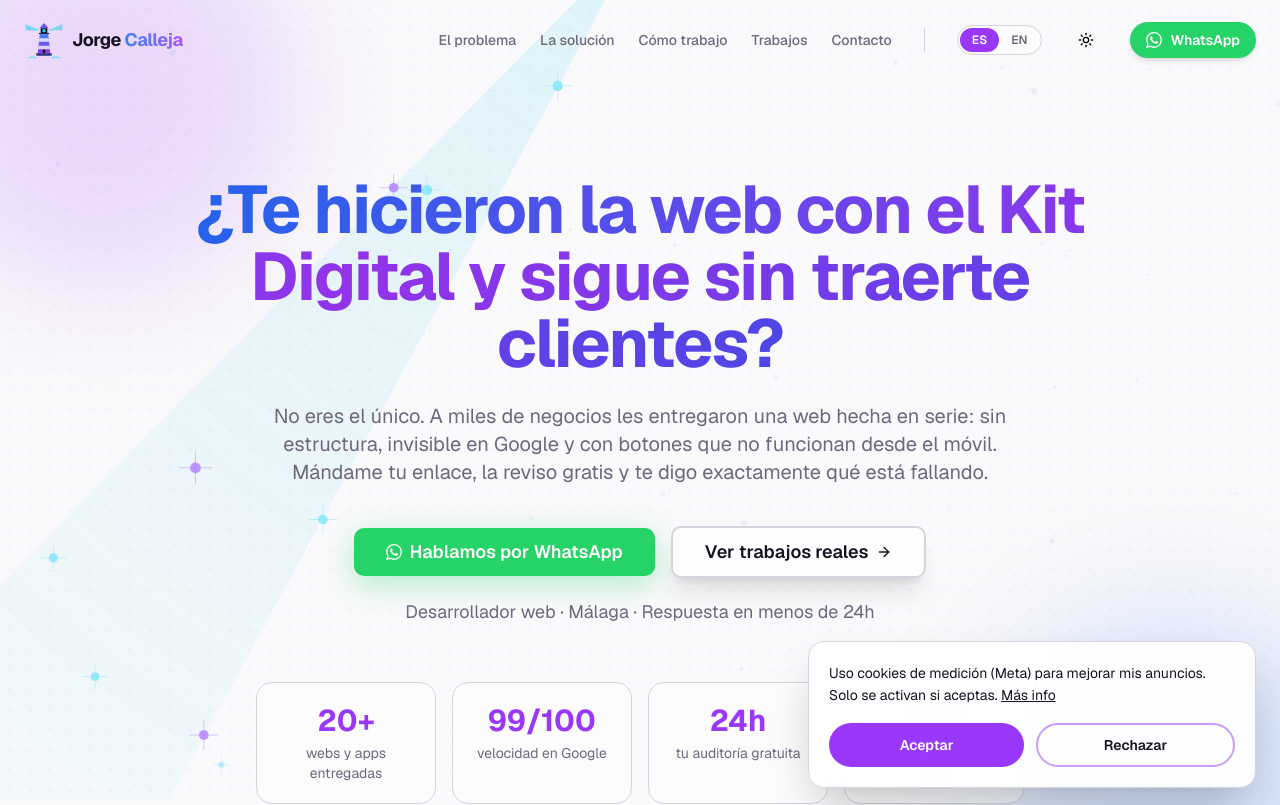
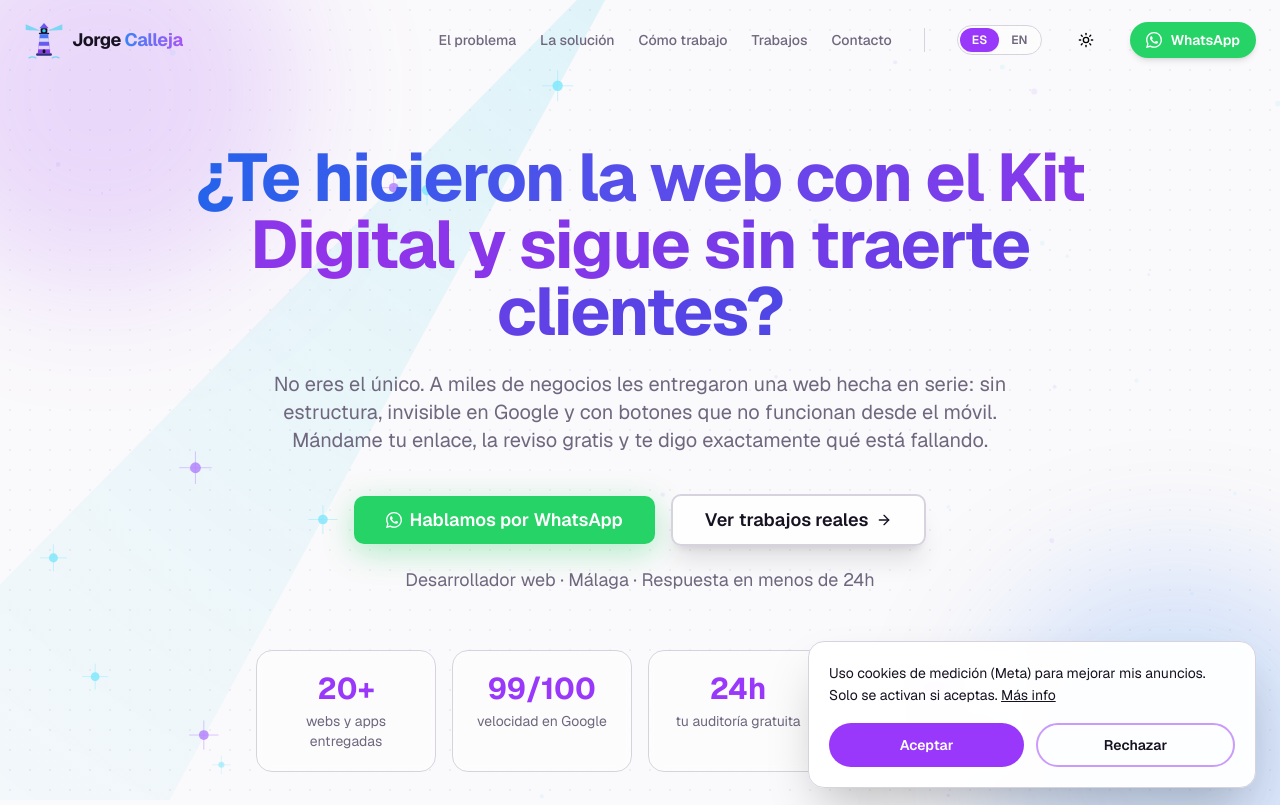
Before and after one commit to CallejaJ/portfolio, a Next.js app: page / in a window 1280 px wide. Shown: the top 805 px of the page. Built offline with nearby package versions, Linux system fonts and the light colour scheme.

Commit message:
Alternate section backgrounds for visual rhythm, compact hero
- Strict plain/tinted alternation across the landing so each section
  is visually delimited (bg-secondary/5 on even sections)
- Hero reduced to min-h-85vh with tighter top padding so the stats
  strip no longer falls below the fold

```diff
--- a/components/header-hero.tsx
+++ b/components/header-hero.tsx
@@ -20,7 +20,7 @@ const item = {
 
 const HeroSection = ({ t }: any) => {
   return (
-    <section className="min-h-screen w-full relative overflow-hidden px-4 sm:px-6">
+    <section className="min-h-[85vh] w-full relative overflow-hidden px-4 sm:px-6">
       <div className="absolute inset-0 bg-grid-pattern opacity-5"></div>
 
       {/* Animated gradient blobs */}
@@ -41,7 +41,7 @@ const HeroSection = ({ t }: any) => {
         variants={container}
         initial="hidden"
         animate="show"
-        className="max-w-5xl mx-auto text-center relative z-10 pt-36 pb-16 md:pt-44 md:pb-24"
+        className="max-w-5xl mx-auto text-center relative z-10 pt-28 pb-14 md:pt-36 md:pb-20"
       >
         {/* Headline */}
         <motion.h1
--- a/components/lead-magnet.tsx
+++ b/components/lead-magnet.tsx
@@ -7,7 +7,7 @@ import { WhatsAppIcon } from "./whatsapp-button";
 
 const LeadMagnetSection = ({ t }: { t: any }) => {
   return (
-    <section className="py-20 relative" id="checklist">
+    <section className="py-20 bg-secondary/5 relative" id="checklist">
       <div className="max-w-4xl mx-auto px-6">
         <motion.div
           initial={{ opacity: 0, y: 30 }}
--- a/components/pain-points.tsx
+++ b/components/pain-points.tsx
@@ -103,7 +103,7 @@ const PainPointItem = ({
 
 const PainPointsSection = ({ t }: { t: any }) => {
   return (
-    <section className="pt-28 pb-24 bg-secondary/5 relative" id="pain-points">
+    <section className="pt-28 pb-24 relative" id="pain-points">
       <div className="max-w-7xl mx-auto px-6">
         <div className="text-center mb-20">
           <motion.h2
--- a/components/process.tsx
+++ b/components/process.tsx
@@ -9,7 +9,7 @@ const icons = [MessageCircle, FileSearch, Handshake, PartyPopper];
 
 const ProcessSection = ({ t }: { t: any }) => {
   return (
-    <section className="py-24 bg-secondary/5 relative" id="process">
+    <section className="py-24 relative" id="process">
       <div className="max-w-6xl mx-auto px-6">
         <div className="text-center mb-16">
           <motion.h2
--- a/components/projects-section.tsx
+++ b/components/projects-section.tsx
@@ -19,7 +19,7 @@ interface ProjectsSectionProps {
 
 const ProjectsSection = ({ t, projects }: ProjectsSectionProps) => {
   return (
-    <section id="projects" className="py-20 px-6">
+    <section id="projects" className="py-20 px-6 bg-secondary/5 relative">
       <div className="max-w-7xl mx-auto">
         <motion.div
           initial={{ opacity: 0, y: 20 }}
--- a/components/services.tsx
+++ b/components/services.tsx
@@ -8,7 +8,7 @@ const icons = [Wrench, Rocket, LineChart, Sparkles];
 
 const ServicesSection = ({ t }: { t: any }) => {
   return (
-    <section className="py-24 relative" id="services">
+    <section className="py-24 bg-secondary/5 relative" id="services">
       <div className="max-w-6xl mx-auto px-6">
         <div className="text-center mb-16">
           <motion.h2
```
